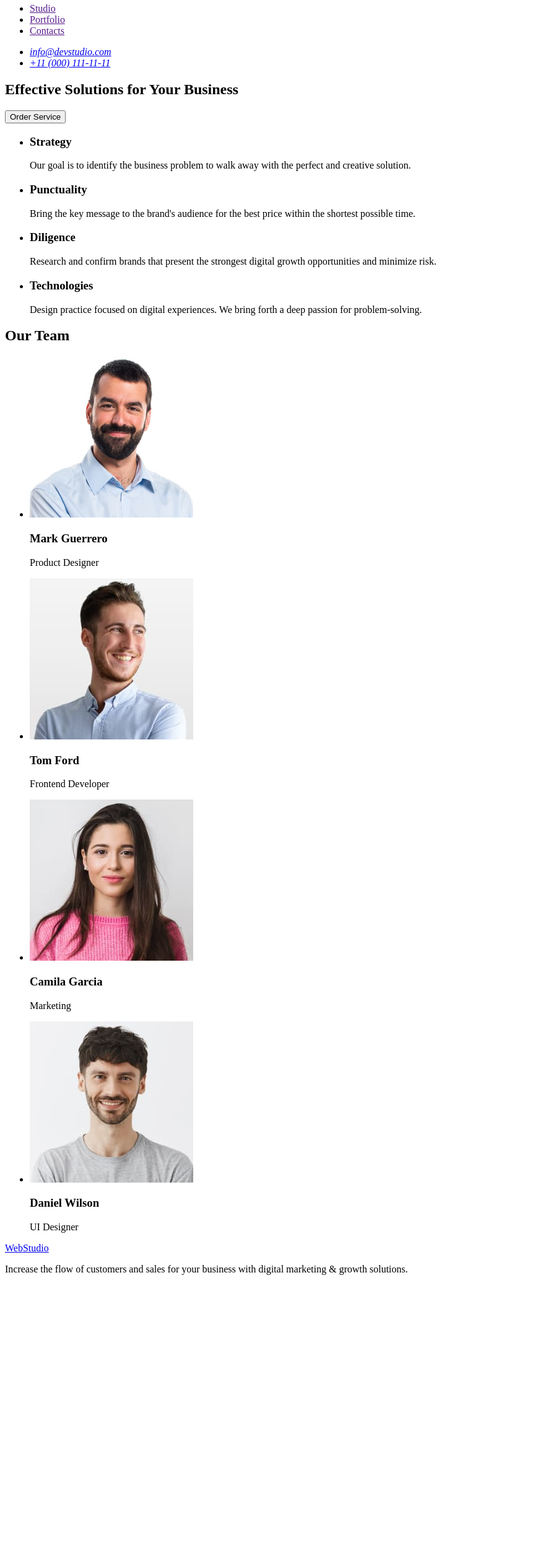
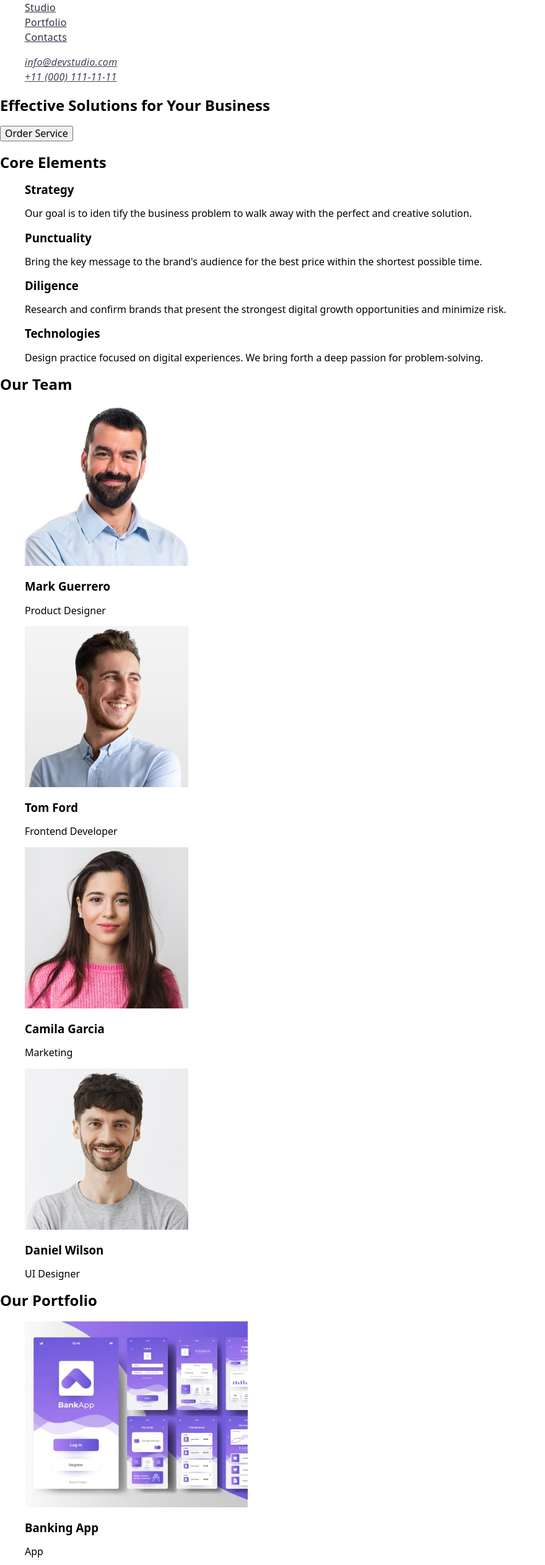
Before and after one commit to Caeciliaa/goit-markup-hw-02, a plain HTML site: page index.html in a window 1280 px wide. Shown: the part 37-2562 px from the top of the page at 62% size, without its empty margins (0-880 px from the left). Before the commit the page ends 2110 px from the top, so only its background shows below. Drawn offline with nearby package versions, Linux system fonts and the light colour scheme.

Commit message:
markup new section html + add img + start css

```diff
--- /dev/null
+++ b/css/style.css
@@ -0,0 +1,78 @@
+.body {
+  font-family: 'Roboto', sans-serif;
+}
+
+ul {
+  list-style: none;
+}
+
+/* ===========HEADER============ */
+.header {
+}
+.header-navigation {
+}
+.header-logo {
+  font-family: 'Raleway', sans-serif;
+  font-weight: 700;
+  font-size: 18px;
+  line-height: 1.17;
+  letter-spacing: 0.03em;
+  text-transform: uppercase;
+  color: #4d5ae5;
+}
+
+.header-logo-2 {
+  font-family: 'Raleway', sans-serif;
+  color: #2e2f42;
+}
+
+.header-menu-list {
+}
+
+.header-menu-item {
+}
+
+.header-menu-link {
+  font-weight: 500;
+  font-size: 16px;
+  line-height: 1.5;
+  letter-spacing: 0.02em;
+  color: #2e2f42;
+}
+
+.header-contact-info {
+}
+
+.header-contact-list {
+}
+
+.header-contact-item {
+}
+
+.header-contact-link {
+  font-weight: 400;
+  font-size: 16px;
+  line-height: 1.5;
+  letter-spacing: 0.02em;
+  color: #434455;
+}
+
+/* ======================= */
+
+/* ===========HERO============ */
+
+/* ===========ELEMENTS============ */
+
+.visually-hidden {
+  position: absolute;
+  width: 1px;
+  height: 1px;
+  margin: -1px;
+  border: 0;
+  padding: 0;
+
+  white-space: nowrap;
+  clip-path: inset(100%);
+  clip: rect(0 0 0 0);
+  overflow: hidden;
+}
--- a/index.html
+++ b/index.html
@@ -4,111 +4,225 @@
     <meta charset="UTF-8" />
     <meta name="viewport" content="width=device-width, initial-scale=1.0" />
     <title>Document</title>
+    <link
+      rel="stylesheet"
+      href="https://cdnjs.cloudflare.com/ajax/libs/modern-normalize/2.0.0/modern-normalize.min.css"
+      integrity="sha512-4xo8blKMVCiXpTaLzQSLSw3KFOVPWhm/TRtuPVc4WG6kUgjH6J03IBuG7JZPkcWMxJ5huwaBpOpnwYElP/m6wg=="
+      crossorigin="anonymous"
+      referrerpolicy="no-referrer"
+    />
+    <link rel="preconnect" href="https://fonts.googleapis.com" />
+    <link rel="preconnect" href="https://fonts.gstatic.com" crossorigin />
+    <link
+      href="https://fonts.googleapis.com/css2?family=Raleway:wght@700&family=Roboto:wght@400;500;700&display=swap"
+      rel="stylesheet"
+    />
+    <link rel="stylesheet" href="./css/style.css" />
   </head>
   <body>
-    <header>
-      <nav>
-        <a href="./index.html">WebStudio</a>
-        <ul>
-          <li><a href="">Studio</a></li>
-          <li><a href="">Portfolio</a></li>
-          <li><a href="">Contacts</a></li>
+    <header class="header">
+      <nav class="header-navigation">
+        <a class="header-logo" href="./index.html"
+          >Web<span class="header-logo-2">Studio</span></a
+        >
+        <ul class="header-menu-list">
+          <li class="header-menu-item">
+            <a class="header-menu-link" href="">Studio</a>
+          </li>
+          <li class="header-menu-item">
+            <a class="header-menu-link" href="">Portfolio</a>
+          </li>
+          <li class="header-menu-item">
+            <a class="header-menu-link" href="">Contacts</a>
+          </li>
         </ul>
       </nav>
-      <address>
-        <ul>
-          <li><a href="mailto:info@devstudio.com">info@devstudio.com</a></li>
-          <li><a href="tel:+110001111111">+11 (000) 111-11-11</a></li>
+      <address class="header-contact-info">
+        <ul class="header-contact-list">
+          <li class="header-contact-item">
+            <a class="header-contact-link" href="mailto:info@devstudio.com"
+              >info@devstudio.com</a
+            >
+          </li>
+          <li class="header-contact-item">
+            <a class="header-contact-link" href="tel:+110001111111"
+              >+11 (000) 111-11-11</a
+            >
+          </li>
         </ul>
       </address>
     </header>
     <main>
-      <section>
-        <h1>Effective Solutions for Your Business</h1>
-        <button type="button">Order Service</button>
+      <section class="hero">
+        <h1 class="hero title">Effective Solutions for Your Business</h1>
+        <button class="hero-button" type="button">Order Service</button>
       </section>
-      <section>
-        <h2 hidden>Core Elements</h2>
-        <ul>
-          <li>
-            <h3>Strategy</h3>
-            <p>
-              Our goal is to identify the business problem to walk away with the
-              perfect and creative solution.
+
+      <!------------------------------>
+
+      <section class="elements">
+        <h2 class=".visually-hidden">Core Elements</h2>
+        <ul class="elements-list">
+          <li class="elements-item">
+            <h3 class="elements-subtitle">Strategy</h3>
+            <p class="elements-text">
+              Our goal is to iden tify the business problem to walk away with
+              the perfect and creative solution.
             </p>
           </li>
-          <li>
-            <h3>Punctuality</h3>
-            <p>
+          <li class="elements-item">
+            <h3 class="elements-subtitle">Punctuality</h3>
+            <p class="elements-text">
               Bring the key message to the brand's audience for the best price
               within the shortest possible time.
             </p>
           </li>
-          <li>
-            <h3>Diligence</h3>
-            <p>
+          <li class="elements-item">
+            <h3 class="elements-subtitle">Diligence</h3>
+            <p class="elements-text">
               Research and confirm brands that present the strongest digital
               growth opportunities and minimize risk.
             </p>
           </li>
-          <li>
-            <h3>Technologies</h3>
-            <p>
+          <li class="elements-item">
+            <h3 class="elements-subtitle">Technologies</h3>
+            <p class="elements-text">
               Design practice focused on digital experiences. We bring forth a
               deep passion for problem-solving.
             </p>
           </li>
         </ul>
       </section>
-      <section>
-        <h2>Our Team</h2>
-        <ul>
-          <li>
+
+      <!------------------------------>
+
+      <section class="team">
+        <h2 class="team-title">Our Team</h2>
+        <ul class="team-list">
+          <li class="team-item">
             <img
+              class="team-image"
               src="./images/img_mark.jpg"
               alt="Mark Guerrero"
               width="264"
               height="260"
             />
-            <h3>Mark Guerrero</h3>
-            <p>Product Designer</p>
+            <h3 class="team-subtitle">Mark Guerrero</h3>
+            <p class="team-text">Product Designer</p>
           </li>
-          <li>
+          <li class="team-item">
             <img
+              class="team-image"
               src="./images/img_tom.jpg"
               alt="Tom Ford"
               width="264"
               height="260"
             />
-            <h3>Tom Ford</h3>
-            <p>Frontend Developer</p>
+            <h3 class="team-subtitle">Tom Ford</h3>
+            <p class="team-text">Frontend Developer</p>
           </li>
-          <li>
+          <li class="team-item">
             <img
+              class="team-image"
               src="./images/img_camila.jpg"
               alt="Camila Garcia"
               width="264"
               height="260"
             />
-            <h3>Camila Garcia</h3>
-            <p>Marketing</p>
+            <h3 class="team-subtitle">Camila Garcia</h3>
+            <p class="team-text">Marketing</p>
           </li>
-          <li>
+          <li class="team-item">
             <img
+              class="team-image"
               src="./images/img_daniel.jpg"
               alt="Daniel Wilson"
               width="264"
               height="260"
             />
-            <h3>Daniel Wilson</h3>
-            <p>UI Designer</p>
+            <h3 class="team-subtitle">Daniel Wilson</h3>
+            <p class="team-text">UI Designer</p>
           </li>
         </ul>
       </section>
+
+      <!------------------------------>
+      <section class="portfolio">
+        <h2 class="portfolio-title">Our Portfolio</h2>
+        <ul class="portfolio-list">
+          <li class="portfolio-item">
+            <img
+              class="portfolio-image"
+              src="./images/img_banking.jpg"
+              alt="Banking App"
+              width="360"
+              height="300"
+            />
+            <h3 class="portfolio-subtitle">Banking App</h3>
+            <p class="portfolio-text">App</p>
+          </li>
+          <li class="portfolio-item">
+            <img
+              class="portfolio-image"
+              src="./images/img_cashless.jpg"
+              alt="Cashless Payment"
+              width="360"
+              height="300"
+            />
+            <h3 class="portfolio-subtitle">Cashless Payment</h3>
+            <p class="portfolio-text">Marketing</p>
+          </li>
+          <li class="portfolio-item">
+            <img
+              class="portfolio-image"
+              src="./images/img_meditation.jpg"
+              alt="Meditation App"
+              width="360"
+              height="300"
+            />
+            <h3 class="portfolio-subtitle">Meditation App</h3>
+            <p class="portfolio-text">App</p>
+          </li>
+          <li class="portfolio-item">
+            <img
+              class="portfolio-image"
+              src="./images/img_taxi.jpg"
+              alt="Taxi Service"
+              width="360"
+              height="300"
+            />
+            <h3 class="portfolio-subtitle">Taxi Service</h3>
+            <p class="portfolio-text">Marketing</p>
+          </li>
+          <li class="portfolio-item">
+            <img
+              class="portfolio-image"
+              src="./images/img_screen.jpg"
+              alt="Screen Illustrations"
+              width="360"
+              height="300"
+            />
+            <h3 class="portfolio-subtitle">Screen Illustrations</h3>
+            <p class="portfolio-text">Design</p>
+          </li>
+          <li class="portfolio-item">
+            <img
+              class="portfolio-image"
+              src="./images/img_courses.jpg"
+              alt="Online Courses"
+              width="360"
+              height="300"
+            />
+            <h3 class="portfolio-subtitle">Online Courses</h3>
+            <p class="portfolio-text">Marketing</p>
+          </li>
+        </ul>
+      </section>
+      <!------------------------------>
     </main>
-    <footer>
-      <a href="./index.html">WebStudio</a>
-      <p>
+    <footer class="footer">
+      <a class="footer-link" href="./index.html">WebStudio</a>
+      <p class="footer-text">
         Increase the flow of customers and sales for your business with digital
         marketing & growth solutions.
       </p>
```
Also changed, not shown: images/img_banking.jpg (added), images/img_cashless.jpg (added), images/img_courses.jpg (added), images/img_meditation.jpg (added), images/img_screen.jpg (added), images/img_taxi.jpg (added), 2 other files.
